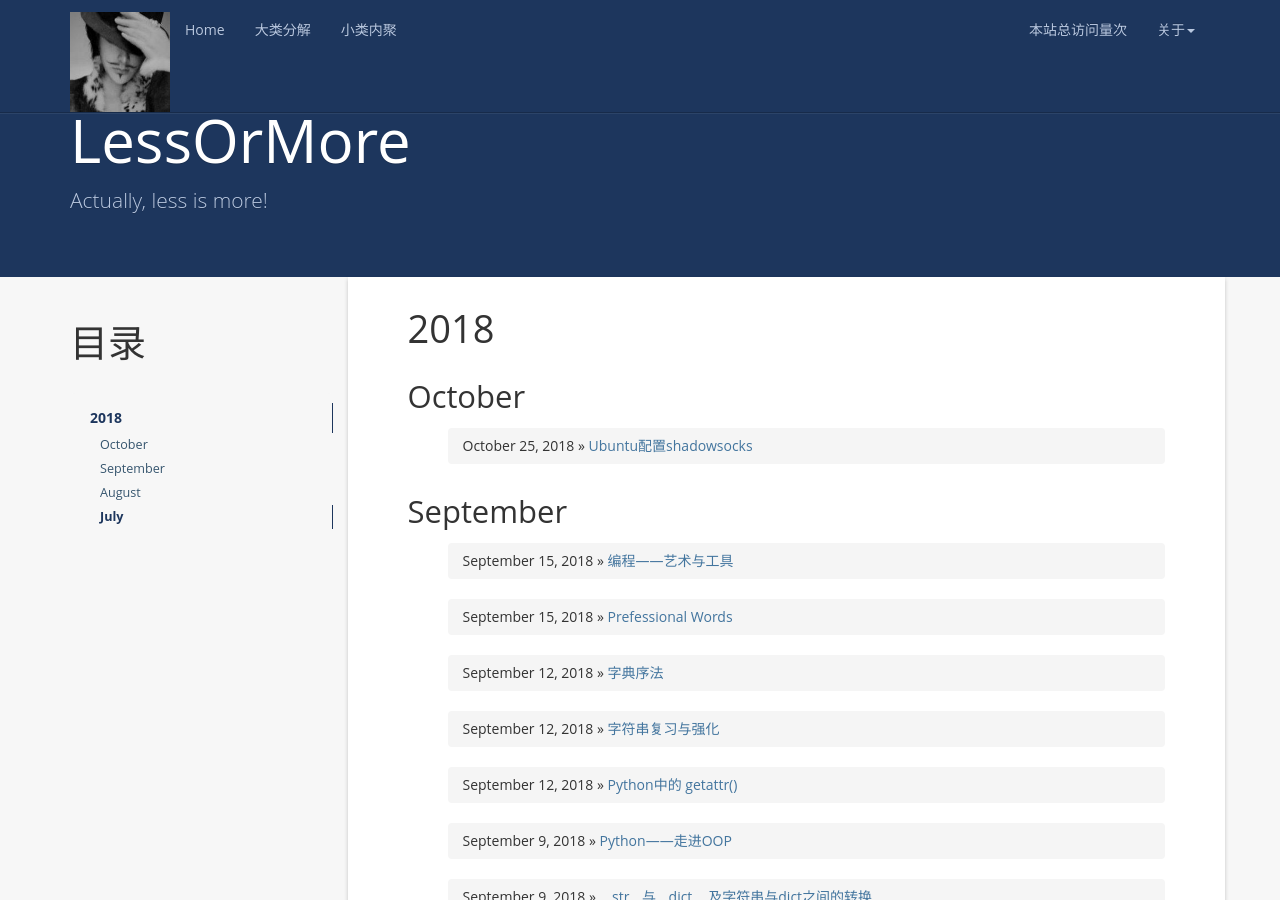
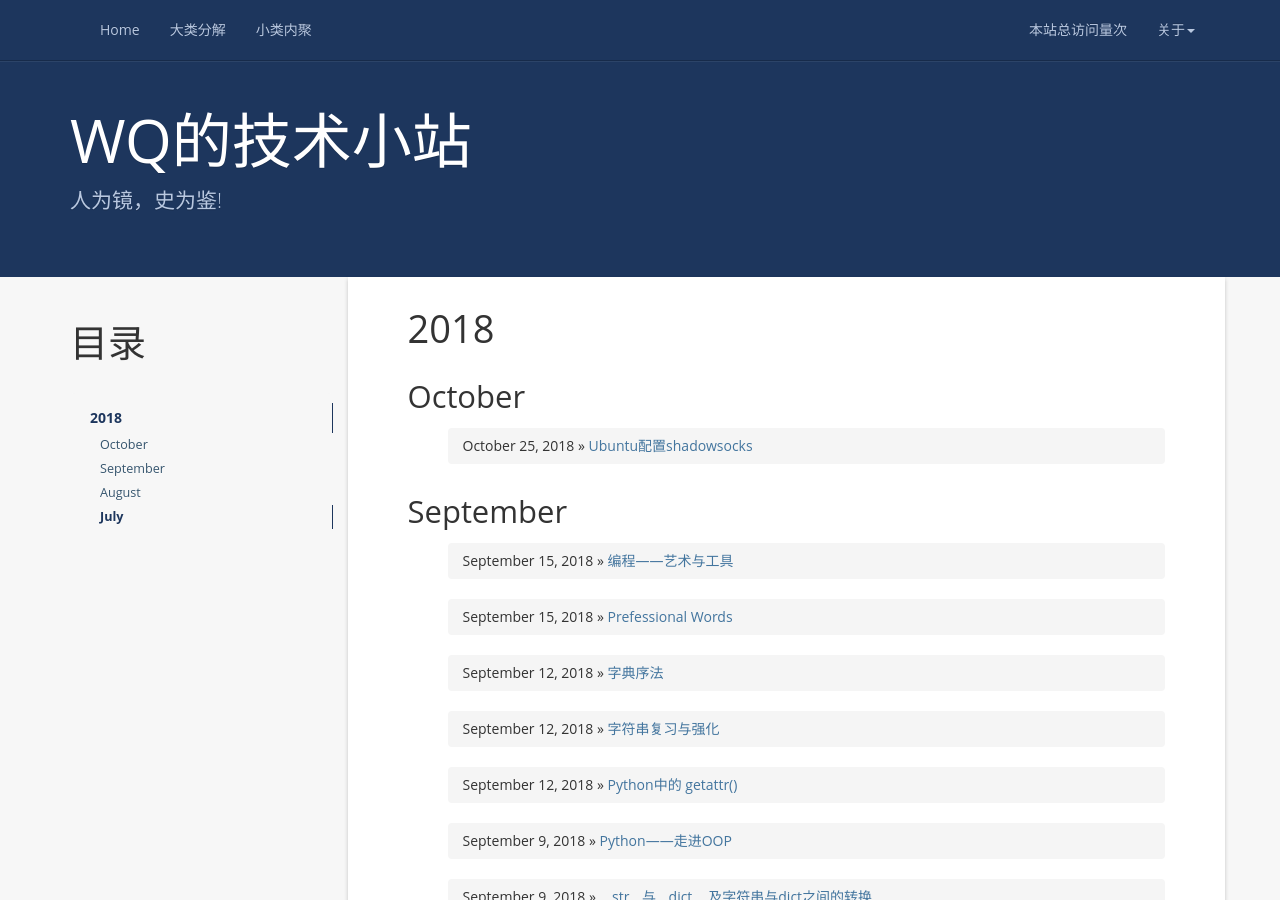
Before and after one commit to WangQi1415/blogLessOrMore, a Jekyll site: the page built from index.html, in a window 1280 px wide and 900 px high. Built offline with Jekyll 4.4.1, drawn with Linux system fonts in a browser that asks for light colours; nearby versions of some CDN libraries; a script that is not in the unit is left out; the list of posts is cut into pages by our own code; comment, search, counter and statistics services are not loaded.

Commit message:
change logo

```diff
--- a/_config.yml
+++ b/_config.yml
@@ -1,13 +1,13 @@
 # Site settings
-name: LessOrMore
+name: WQ的技术小站
 email: rjgc_wq@163.com
 author: wq
 url: http://www.wqblog.xyz
 resume_site: http://www.wqblog.xyz
 github: https://github.com/WangQi1415/
 baseurl:
-description: Actually, less is more!
-meta_description: 康志华;个人博客;学而不思则罔;思而不学则殆;生命不止;折腾不休
+description: 人为镜，史为鉴!
+meta_description: 学而不思则罔;思而不学则殆;生命不止;折腾不休
 motto: It's our wits that make us men.
 banner: 学而不思则罔，思而不学则殆。
 
--- a/_includes/head.html
+++ b/_includes/head.html
@@ -4,7 +4,7 @@
 	<meta name="viewport" content="width=device-width, initial-scale=1.0">
 	<title>{{ page.title | append: ' - ' |append: site.name }}</title>
 
-	<link rel="shortcut icon" href="{{ '/styles/images/favicon.jpg' | prepend: site.baseurl }}">
+	<link rel="shortcut icon" href="{{ '/styles/images/logo.png' | prepend: site.baseurl }}">
 	<link rel="icon" href="{{ '/styles/images/logo.png' | prepend: site.baseurl }}">
 
 	<link rel="stylesheet" href="{{ '/styles/css/index.css' | prepend: site.baseurl }}">
--- a/_includes/header.html
+++ b/_includes/header.html
@@ -6,9 +6,9 @@
         <span class="icon-bar"></span>
         <span class="icon-bar"></span>
       </button>
-      <a href="/" class="navbar-brand">
+     <!--  <a href="/" class="navbar-brand">
         <img src="{{ '/styles/images/logo.png' | prepend: site.baseurl }}">
-      </a>
+      </a> -->
     </div>
     <nav class="collapse navbar-collapse bs-navbar-collapse" role="navigation">
       <ul class="nav navbar-nav">
```
